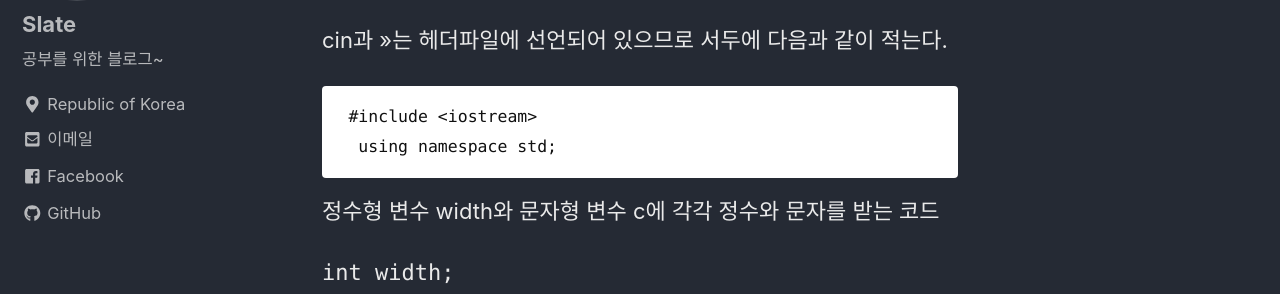
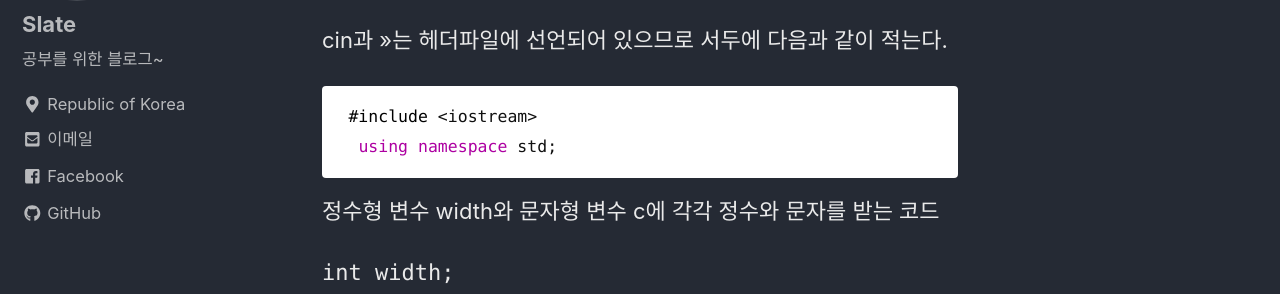
Before and after one commit to lesslate/lesslate.github.io, a Jekyll site: the page built from _posts/C++/2018-08-14-C++ 키입력.md, in a window 1280 px wide and 900 px high, scrolled down 384 px. Shown: the part 153-447 px from the top of the window. Built offline with Jekyll 4.4.1, drawn with Linux system fonts in a browser that asks for light colours; nearby versions of some CDN libraries.

Commit message:
highlight

````diff
--- a/_posts/C++/2018-08-14-C++ 키입력.md
+++ b/_posts/C++/2018-08-14-C++ 키입력.md
@@ -17,7 +17,7 @@ C++ 키입력 받기
 C++에서는 cin과 >> 연산자를 이용하여 키를 입력 받는다.
 
 cin과 >>는 <iostream> 헤더파일에 선언되어 있으므로 서두에 다음과 같이 적는다.
- ```
+ ```c++
  #include <iostream>
   using namespace std;
 ```
@@ -62,7 +62,7 @@ cin은 키보드와 c++ 응용프로그램을 연결하는 C++ 표준 입력 스
 
 너비와 높이를 입력받아 면적을 출력하는 코드
 
-~~~C++
+```C++
 #include <iostream>
 using namespace std;
 
@@ -80,4 +80,4 @@ int main() {
 	int area = width * height;
 	cout << "면적은 " << area << "\n";
 }
-~~~
+```
````
